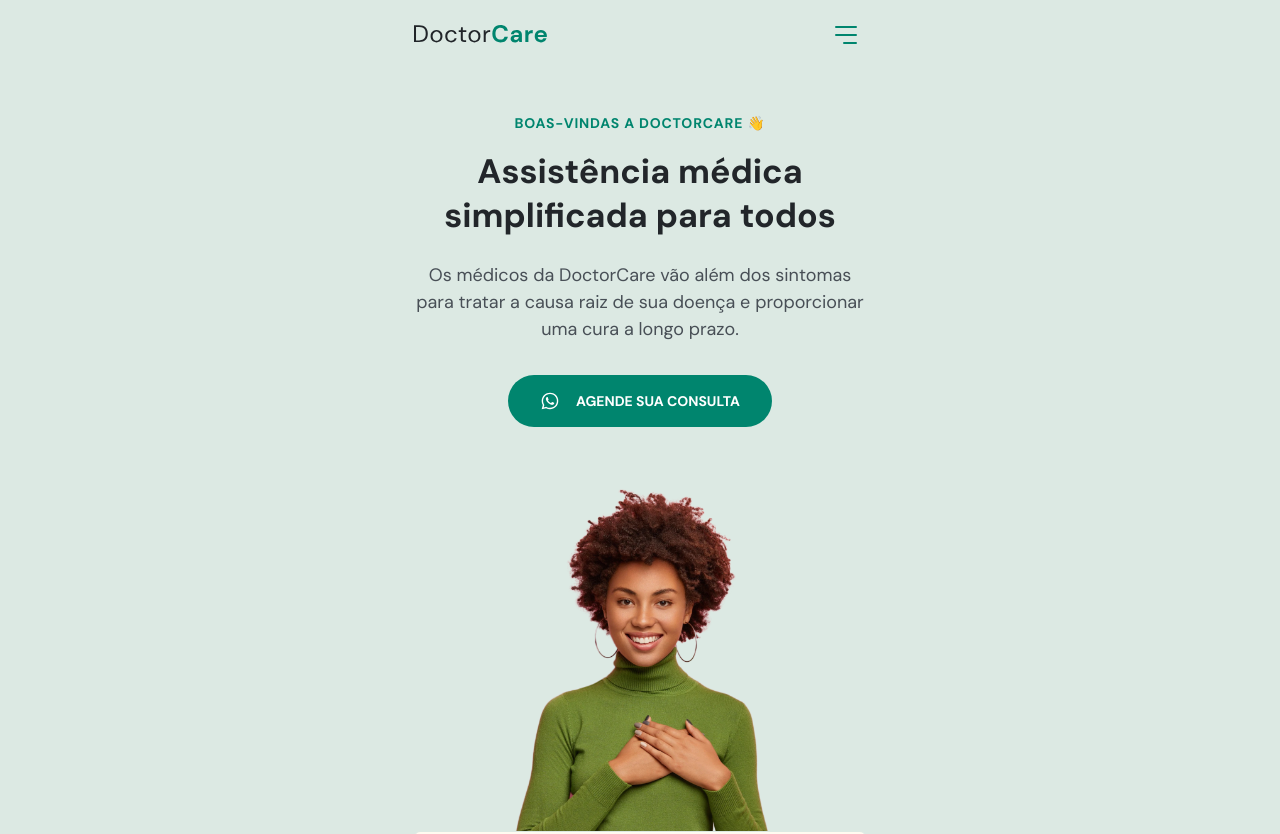
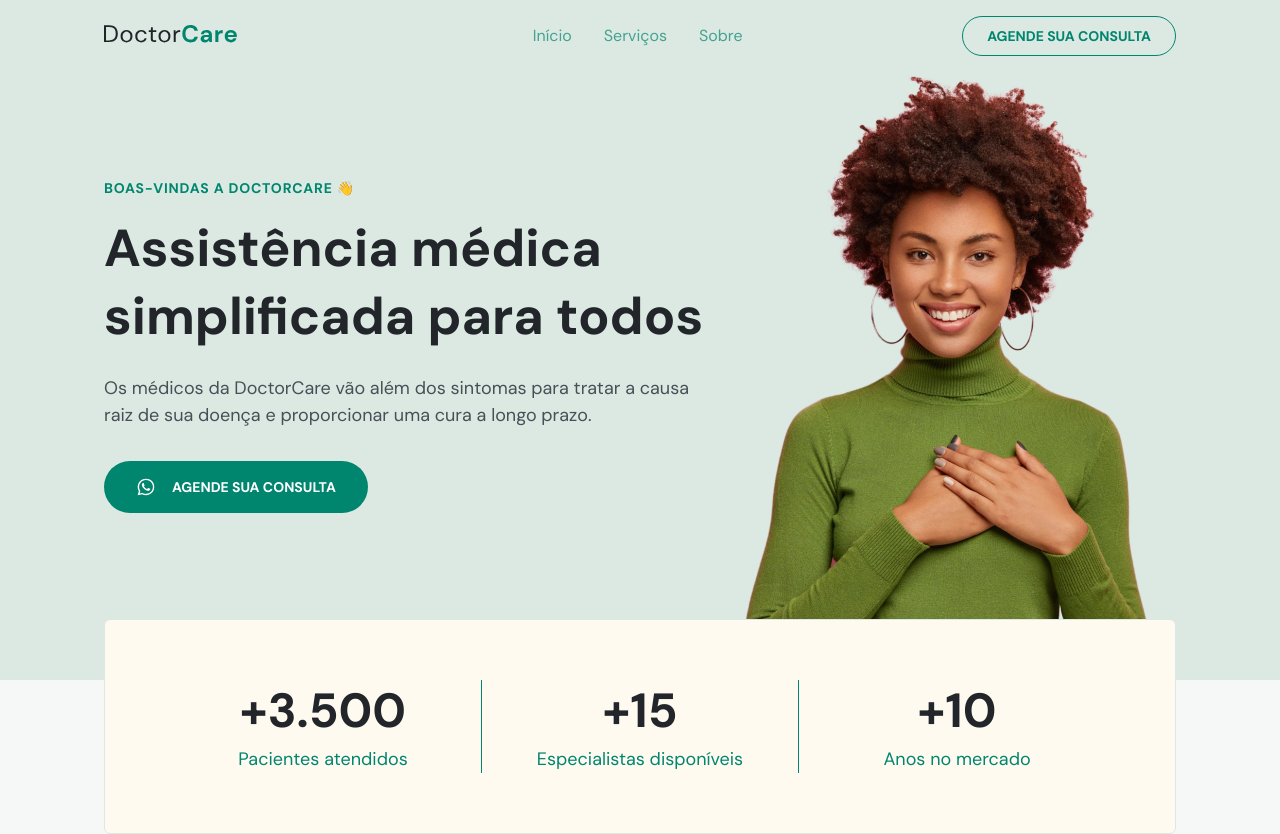
Before and after one commit to jvmoraiscb/Learning-Web-Development, a plain HTML site: page NLW-Return-Origin/index.html in a window 1280 px wide. Shown: the top 834 px of the page. Drawn offline with nearby package versions, Linux system fonts and the light colour scheme.

Commit message:
Stage 5-5 1:23:42

```diff
--- a/NLW-Return-Origin/index.html
+++ b/NLW-Return-Origin/index.html
@@ -220,6 +220,7 @@
     </nav>
     <section id="home">
       <div class="wrapper">
+        <div class="col-a">
           <header>
             <h4>BOAS-VINDAS A DOCTORCARE 👋</h4>
             <h1>Assistência médica simplificada para todos</h1>
@@ -244,6 +245,9 @@
               </svg>
               Agende sua consulta
             </a>
+          </div>
+        </div>
+        <div class="col-b">
           <img
             src="/assets/mulher-negra-vestindo-moletom-e-sorrindo.png"
             alt="Mulher negra vestindo moletom e sorrindo"
@@ -417,21 +421,25 @@
     </section>
     <section id="about">
       <div class="wrapper">
+        <div class="col-a">
           <header>
             <h4>Sobre nós</h4>
             <h2>Entenda quem somos e por que existimos</h2>
           </header>
           <div class="content">
             <p>
-            Amet minim mollit non deserunt ullamco est sit aliqua dolor do amet
-            sint. Velit officia consequat duis enim. Amet minim mollit non
-            deserunt ullamco est sit aliqua dolor do amet sint. Velit officia
-            consequat duis enim. Amet minim mollit non deserunt ullamco est sit
-            aliqua dolor do amet sint. Velit officia consequat duis enim. Amet
-            minim mollit non deserunt ullamco est sit aliqua dolor do amet sint.
-            Velit officia consequat duis enim. Amet minim mollit non deserunt
-            ullamco est sit aliqua dolor do amet sint.
+              Amet minim mollit non deserunt ullamco est sit aliqua dolor do
+              amet sint. Velit officia consequat duis enim. Amet minim mollit
+              non deserunt ullamco est sit aliqua dolor do amet sint. Velit
+              officia consequat duis enim. Amet minim mollit non deserunt
+              ullamco est sit aliqua dolor do amet sint. Velit officia consequat
+              duis enim. Amet minim mollit non deserunt ullamco est sit aliqua
+              dolor do amet sint. Velit officia consequat duis enim. Amet minim
+              mollit non deserunt ullamco est sit aliqua dolor do amet sint.
             </p>
+          </div>
+        </div>
+        <div class="col-b">
           <img src="assets/doutor-feliz-segurando-prancheta-com-pacientes.png""
           alt="Doutor feliz segurando prancheta com pacientes" />
         </div>
--- a/NLW-Return-Origin/style.css
+++ b/NLW-Return-Origin/style.css
@@ -13,6 +13,7 @@
 
   --brand-beige: hsl(39, 100%, 97%);
   --brand-light: hsl(calc(var(--hue) - 22), 23%, 89%);
+  --brand-light-2: hsl(calc(var(--hue) + 10), 14%, 97%);
   --brand-dark: hsl(var(--hue), 100%, 14%);
 
   --bg-light: hsl(180, 14%, 97%);
@@ -44,7 +45,7 @@
 }
 
 .wrapper {
-  width: min(50rem, 100%);
+  width: min(37.5rem, 100%);
   margin-inline: auto;
   padding-inline: 2.4rem;
 }
@@ -300,6 +301,10 @@
 }
 
 /*HOME*/
+#home::before {
+  height: calc(96% - var(--nav-height));
+}
+
 #home {
   padding-top: calc(4.1rem + var(--nav-height));
 }
@@ -307,7 +312,7 @@
 #home::before {
   content: "";
   width: 100%;
-  height: calc(108rem + var(--nav-height));
+  height: calc(76% + var(--nav-height));
   background-color: var(--brand-light);
   display: block;
 
@@ -484,3 +489,214 @@
   visibility: visible;
   transform: translateY(0);
 }
+
+/*RESPONSIVO*/
+@media (min-width: 1024px) {
+  /*GERAL*/
+  body {
+    overflow: auto;
+  }
+
+  .wrapper {
+    width: min(112rem, 100%);
+    display: grid;
+  }
+
+  section {
+    padding-block: 16rem;
+  }
+
+  section h2 {
+    font-size: 4rem;
+    line-height: 5.2rem;
+  }
+
+  /*NAVIGATION*/
+  nav#navigation .wrapper * {
+    margin: 0;
+    padding: 0;
+    visibility: initial;
+    display: initial;
+    opacity: initial;
+    flex-direction: initial;
+    position: initial;
+    font-size: initial;
+    font-weight: initial;
+    transform: initial;
+    color: initial;
+    background-color: initial;
+    filter: initial;
+  }
+
+  nav#navigation .open-menu,
+  nav#navigation .close-menu,
+  nav#navigation .social-links {
+    display: none;
+  }
+
+  nav#navigation .menu {
+    display: flex;
+    align-items: center;
+    justify-content: space-between;
+    width: 60%;
+  }
+
+  nav#navigation .menu ul:nth-child(1) {
+    display: flex;
+    gap: 3.2rem;
+  }
+
+  nav#navigation .menu ul li a {
+    color: var(--primary-color);
+    opacity: 0.7;
+  }
+
+  nav#navigation .menu a.button {
+    display: flex;
+    justify-content: center;
+    align-items: center;
+    padding: 1rem 2.4rem;
+
+    border: 1px solid var(--primary-color);
+    box-sizing: border-box;
+    border-radius: 4rem;
+
+    color: var(--primary-color);
+    font-weight: 700;
+    font-size: 1.4rem;
+    line-height: 1.8rem;
+    text-transform: uppercase;
+  }
+
+  nav#navigation .menu a.button:hover {
+    background-color: var(--primary-color);
+    border: none;
+    color: white;
+  }
+
+  nav#navigation.scroll .menu ul li a {
+    color: var(--brand-light-2);
+    opacity: 0.6;
+  }
+
+  nav#navigation.scroll .menu a.button {
+    border-color: white;
+    color: white;
+  }
+
+  nav#navigation .menu li a {
+    transition: opacity 0.4s;
+  }
+
+  nav#navigation .menu li a:hover {
+    opacity: 1;
+    font-weight: 700;
+  }
+
+  nav#navigation .menu li a::after {
+    content: "";
+    width: 0%;
+    height: 0.2rem;
+    background-color: var(--primary-color);
+
+    display: block;
+
+    position: relative;
+    bottom: -2rem;
+    left: -0.5rem;
+
+    transition: width 0.2s;
+  }
+
+  nav#navigation.scroll .menu li a::after {
+    background-color: white;
+  }
+
+  nav#navigation .menu li a:hover::after {
+    padding-inline: 0.8rem;
+    width: 100%;
+  }
+
+  nav#navigation.scroll .menu li a:hover {
+    opacity: 1;
+  }
+
+  nav#navigation.scroll .menu a.button:hover {
+    background-color: white;
+    color: var(--primary-color);
+    border: none;
+  }
+
+  /*HOME*/
+
+  #home {
+    padding-block: 0;
+    padding-top: var(--nav-height);
+  }
+
+  #home .wrapper {
+    grid-template-columns: 60.5rem 1fr;
+    grid-template-areas:
+      "A B"
+      "C C";
+  }
+
+  #home .col-a {
+    grid-area: A;
+    text-align: left;
+    align-self: center;
+  }
+
+  #home .col-b {
+    grid-area: B;
+  }
+
+  #home h1 {
+    font-size: 5.2rem;
+  }
+
+  #home .content p {
+    font-size: 1.8rem;
+  }
+
+  #home .stats {
+    grid-area: C;
+
+    flex-direction: row;
+    padding: 6rem;
+    gap: 0;
+  }
+
+  #home .stats .stat + .stat {
+    border-left: 1px solid var(--primary-color);
+  }
+
+  #home .stats .stat {
+    flex: 1;
+  }
+
+  #home .button {
+    margin: 0;
+  }
+
+  #home img {
+    width: 42rem;
+  }
+
+  /*SERVICES*/
+  #services h2 {
+    width: 47rem;
+    margin-inline: auto;
+  }
+
+  #services .cards {
+    flex-direction: row;
+    flex-wrap: wrap;
+    gap: 4rem;
+  }
+
+  #services .card {
+    width: 30%;
+    flex-grow: 1;
+  }
+}
```
Lines whose indentation alone changed are shown as unchanged.
